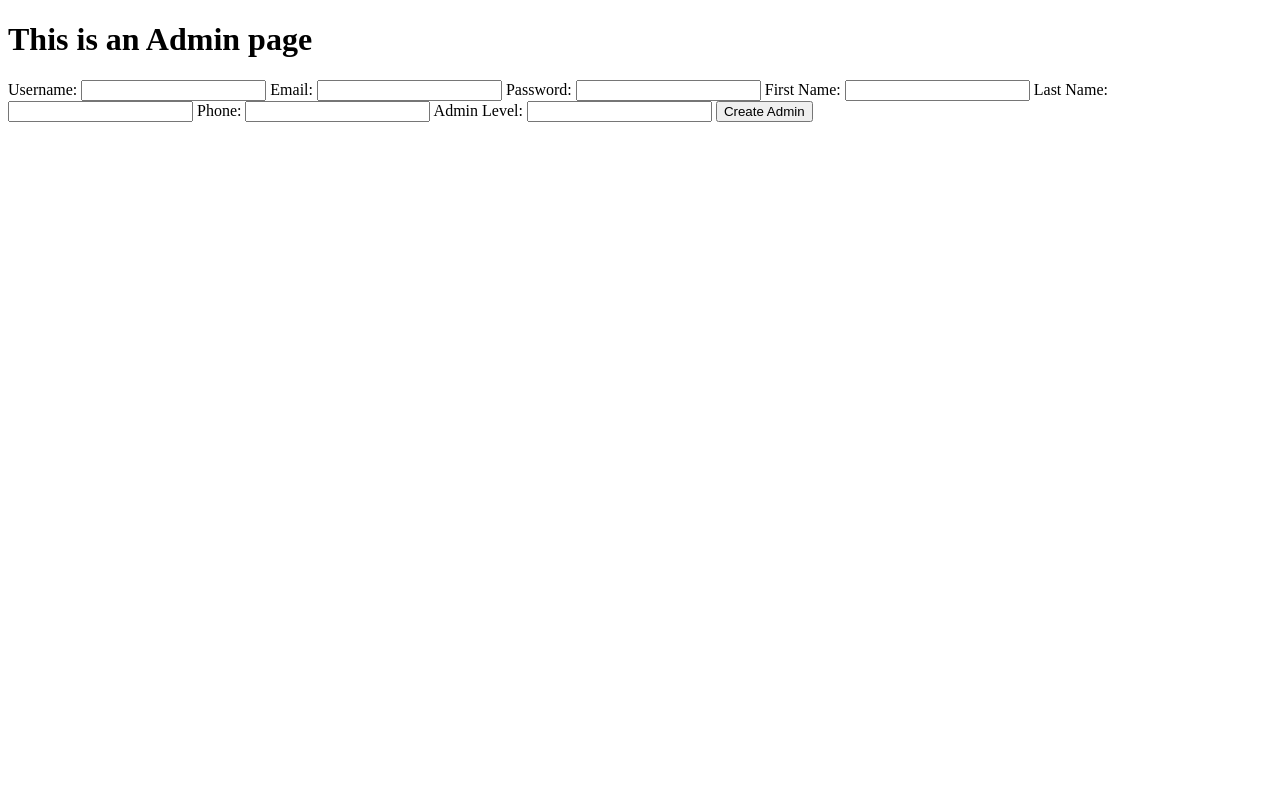
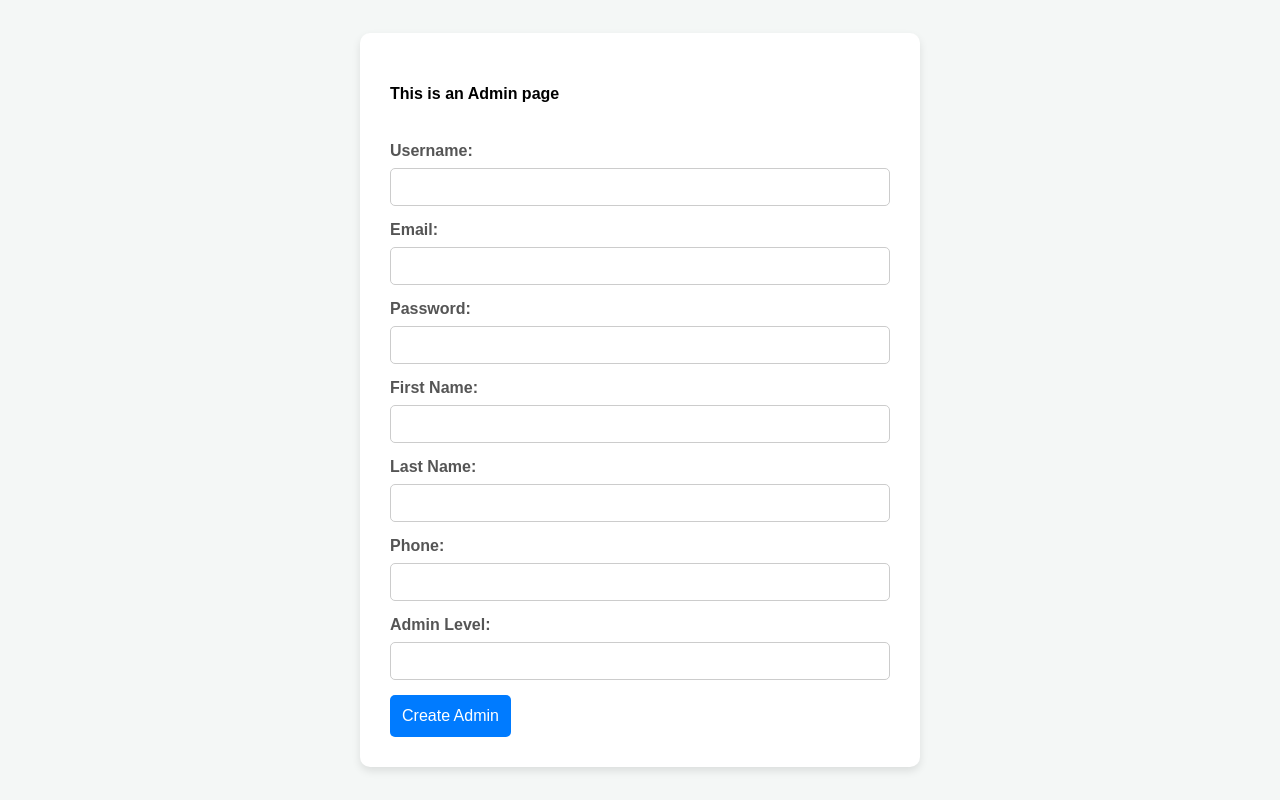
Before and after one commit to Fromb23/learn, a Django app: template learnNestprj/tutor/templates/tutor/create_admin.html in a window 1280 px wide. Run offline with Django 5.2, Linux system fonts and the light colour scheme; the template is opened without the code that fills it, so the values that code supplies are empty.

Commit message:
configuring the admin dashboard

```diff
--- /dev/null
+++ b/learnNestprj/tutor/static/css/create_admin.css
@@ -0,0 +1,79 @@
+body {
+	font-family: Arial, sans-serif;
+	background-color: #f4f7f6;
+	padding: 0;
+	margin: 0;
+	display: flex;
+	justify-content: center;
+	align-items: center;
+	height: 100vh;
+}
+
+h1 {
+	text-align: center;
+	color: #333;
+	margin-bottom: 20px;
+}
+
+form {
+	background-color: #fff;
+	padding: 30px;
+	border-radius: 10px;
+	box-shadow: 0 4px 8px rgba(0, 0, 0, 0.1);
+	width: 100%;
+	max-width: 500px;
+}
+
+label {
+	display: block;
+	margin-bottom: 8px;
+	font-weight: bold;
+	color: #555;
+}
+
+input[type="text"],
+input[type="email"],
+input[type="password"] {
+	width: 100%;
+	padding: 10px;
+	margin-bottom: 15px;
+	border: 1px solid #ccc;
+	border-radius: 5px;
+	box-sizing: border-box;
+	font-size: 14px;
+}
+
+input[type="text"]:focus,
+input[type="email"]:focus,
+input[type="password"]:focus {
+	border-color: #007bff;
+	outline: none;
+}
+
+button {
+	display: flex;
+	justify-content: center;
+	align-items: center;
+	 padding: 12px;
+	 background-color: #007bff;
+	 color: #fff;
+	 border: none;
+	 border-radius: 5px;
+	 font-size: 16px;
+	 cursor: pointer;
+	 transition: background-color 0.3s ease;
+ }
+
+button:hover {
+	background-color: #0056b3;
+}
+
+/* Responsive */
+@media (max-width: 600px) {
+	form {
+		padding: 600px;
+	}
+	button {
+		font-size: 14px;
+	}
+}
--- a/learnNestprj/tutor/templates/tutor/create_admin.html
+++ b/learnNestprj/tutor/templates/tutor/create_admin.html
@@ -1,11 +1,15 @@
+{% load static %}
 <!DOCTYPE html>
 <html>
-	<head><title>Administrator</title></head>
+	<head><title>Administrator</title>
+		<link rel="stylesheet" type="text/css" href="{% static 'css/create_admin.css' %}">
+	</head>
 	<body>
-		<h1>This is an Admin page </h1>
 
 	<form method="POST">
             {% csrf_token %}
+	    <h4>This is an Admin page </h4><br>
+
             <label for="username">Username:</label>
             <input type="text" id="username" name="username" required>
 
```
